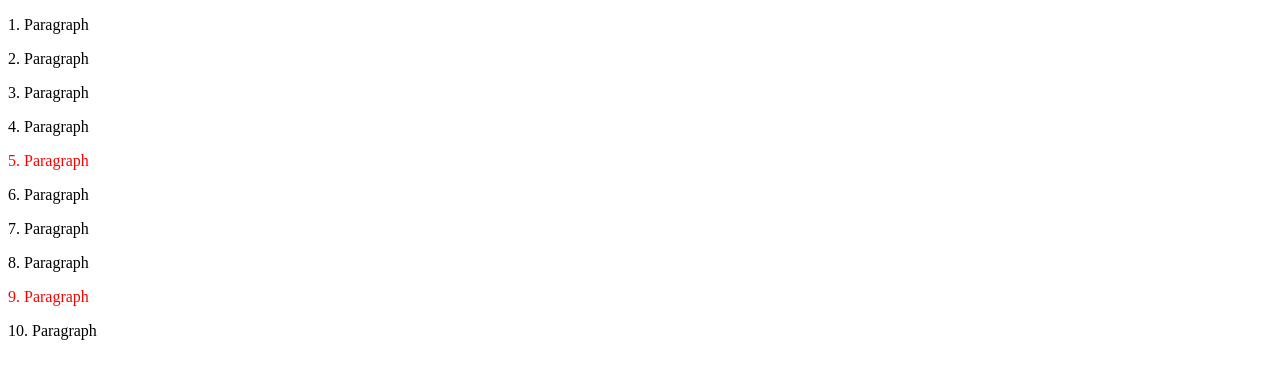
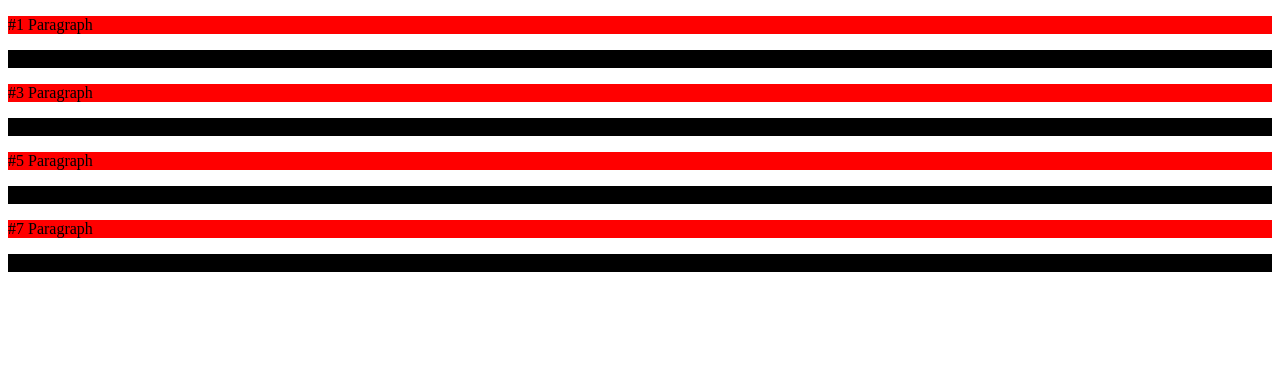
Before and after one commit to edliraallaraj/newRepo, a plain HTML site: page index.html in a window 1280 px wide. Drawn offline with Linux system fonts and the light colour scheme.

Commit message:
Odd/Even ParagraphColor

```diff
--- a/index.html
+++ b/index.html
@@ -10,7 +10,7 @@
   <body>
     <!-- Adjacent Sibling Selector -->
 
-    <p>1. Paragraph</p>
+    <!-- <p>1. Paragraph</p>
     <p>2. Paragraph</p>
     <div>
       <p>3. Paragraph</p>
@@ -23,7 +23,38 @@
       <p>8. Paragraph</p>
     </div>
     <p>9. Paragraph</p>
-    <p>10. Paragraph</p>
+    <p>10. Paragraph</p> -->
+
+    <!-- Child Selector -->
+
+    <!-- <div>
+        <p>First Paragraph</p>
+        <p>Second Paragraph</p>
+        <section>
+            <p>Paragraph 3 in the div inside the section element</p>
+        </section>
+        <p>Paragraph 4, in the div</p>
+    </div>
+
+    <p>Paragraph 5, not in the div</p>
+    <p>Paragraph 6, not in the div</p> -->
+
+
+    <!-- Mouse Hover -->
+
+    <!-- <div><p>Mouse over me !</p></div> -->
+
+    <!-- Nth Child -->
+
+        <p>#1 Paragraph</p>
+        <p>#2 Paragraph</p>
+        <p>#3 Paragraph</p>
+        <p>#4 Paragraph</p>
+        <p>#5 Paragraph</p>
+        <p>#6 Paragraph</p>
+        <p>#7 Paragraph</p>
+        <p>#8 Paragraph</p>
+
 
   </body>
 </html>
--- a/style.css
+++ b/style.css
@@ -1,3 +1,33 @@
+/* Adjacent Sibling Selector
 div + p{
     color: red;
+} */
+
+
+/* Child Selector
+div > p, section { /* selecting the children of the "div" that are "p" *
+    color:red;
+} */
+
+/* Mouse hover */
+/* div{
+    padding: 25px;
+    text-align: center;
+    font-size: 2rem;
 }
+div:hover{
+    background: #000;
+    color: red;
+}
+p:hover {
+    color: blue;
+} */
+
+
+/* Nth child selector */
+p:nth-child(odd) {
+    background-color: red;
+}
+p:nth-child(even) {
+    background-color: black;
+}
```
